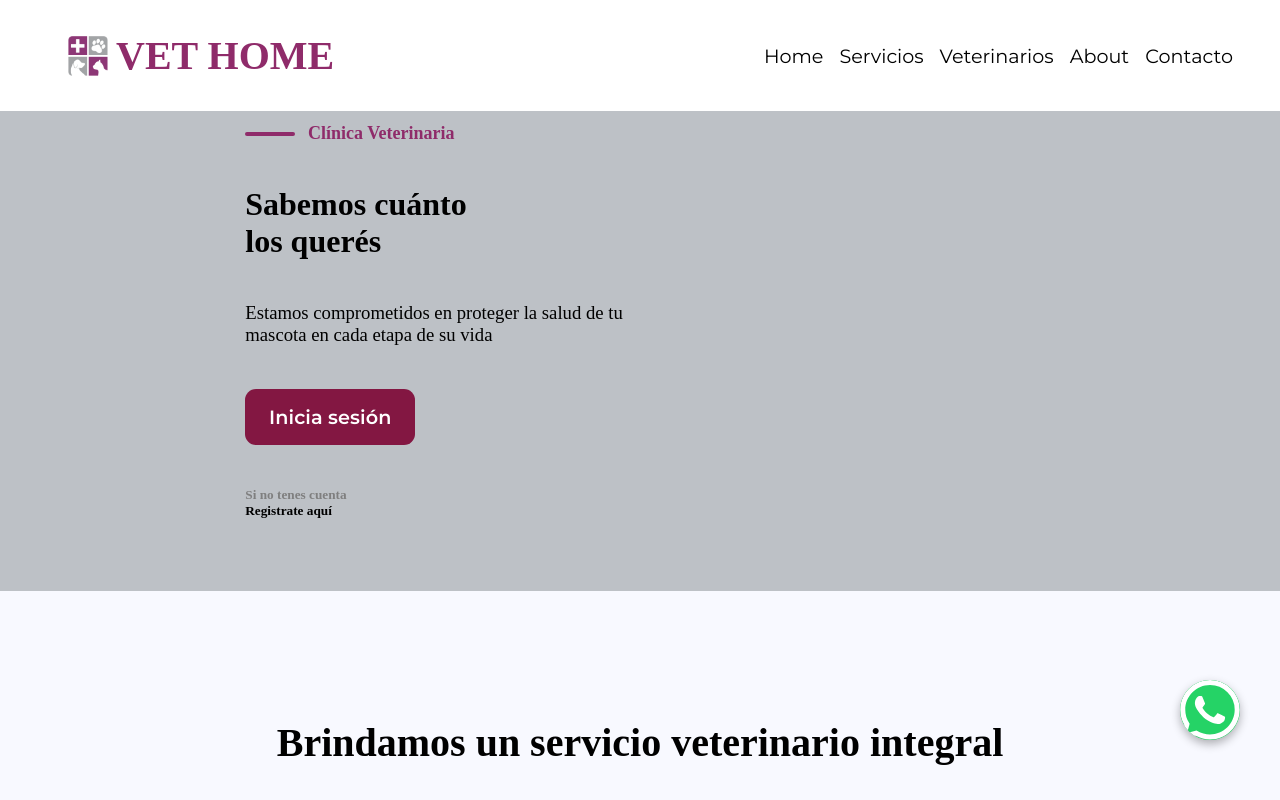
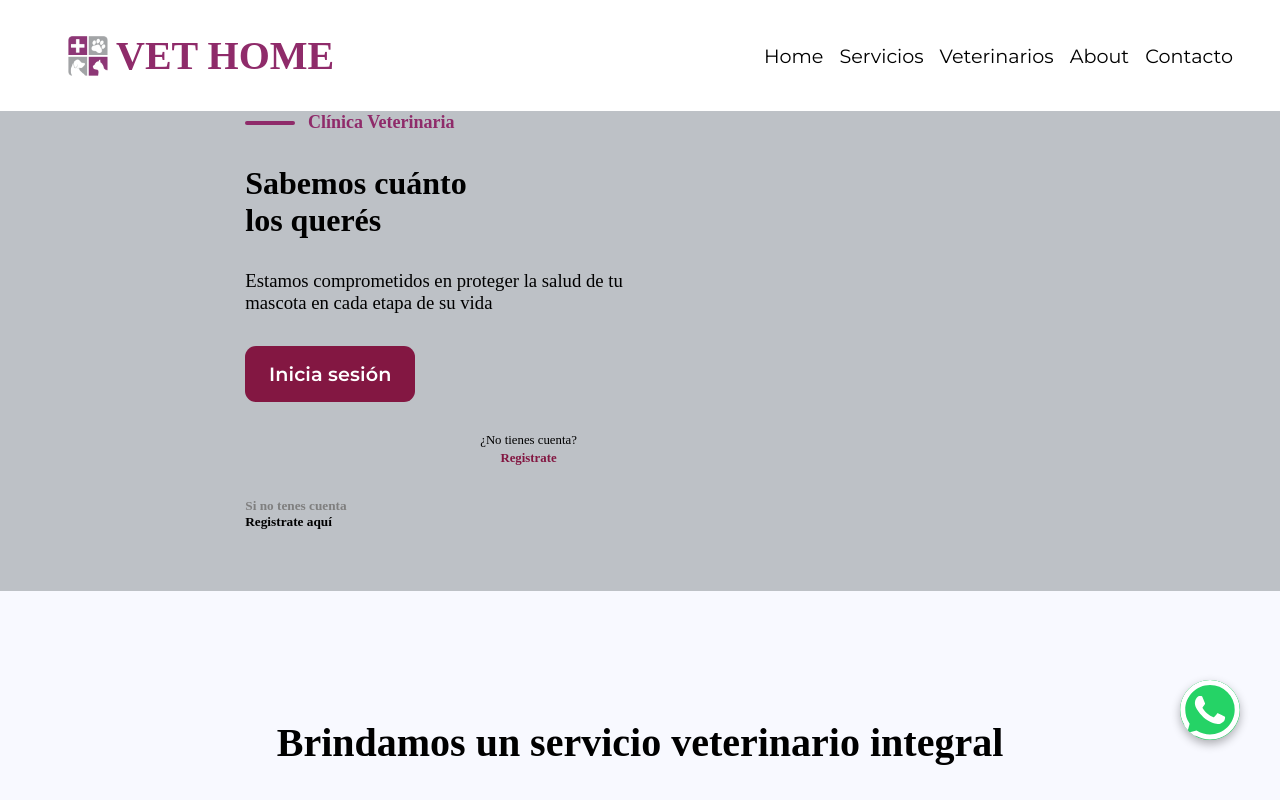
Before and after one commit to ArchSofia/s2vethome, a React (Vite) app in the folder veterinary-clinic/: page / in a window 1280 px wide. Shown: the top 800 px of the page. Built offline with nearby package versions, Linux system fonts and the light colour scheme; a web font is replaced by a local one.

Commit message:
registrate

```diff
--- a/veterinary-clinic/src/components/Header/Header.jsx
+++ b/veterinary-clinic/src/components/Header/Header.jsx
@@ -37,6 +37,14 @@ const Header = () => {
 						Inicia sesión
 					</Link>
 				)}
+
+				<div className="reset-sign">
+					<p className="reset">¿No tienes cuenta?</p>
+					<p className="sign-in">
+						<Link to="/register">Registrate</Link>
+					</p>
+				</div>
+
 				<h5 style={{ color: "#7f7f7f" }}>
 					Si no tenes cuenta <br />
 					<Link
```
